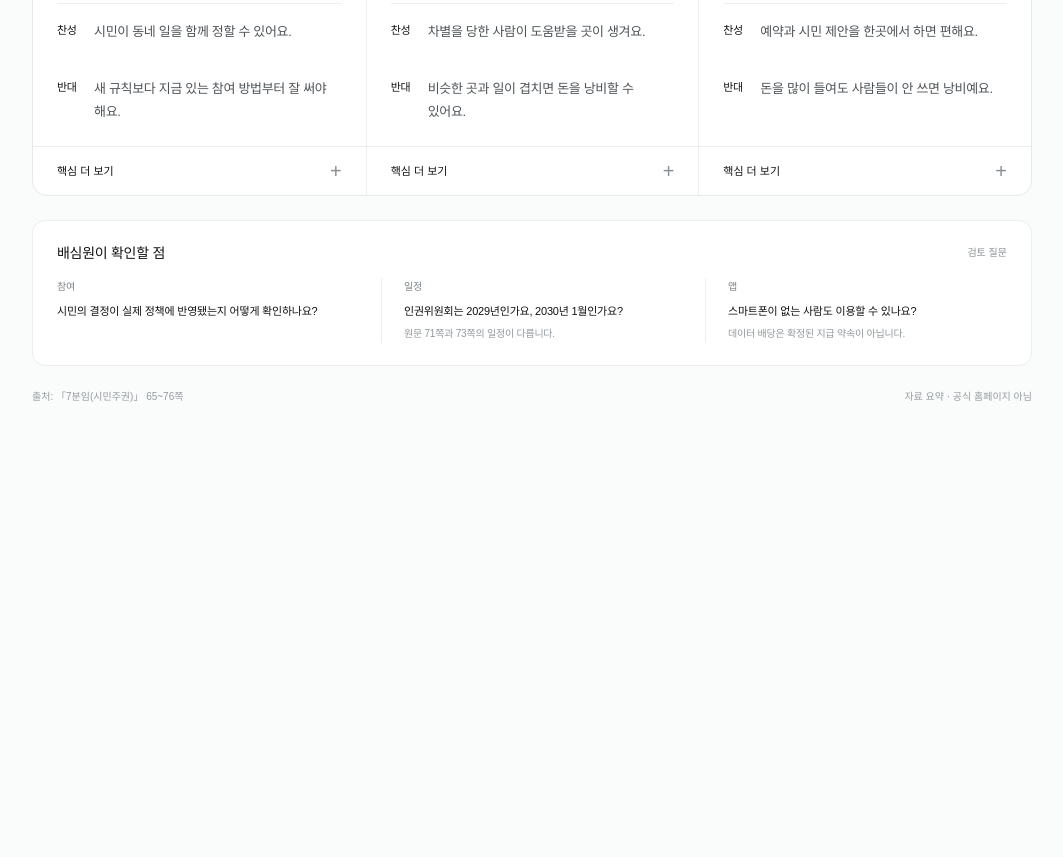
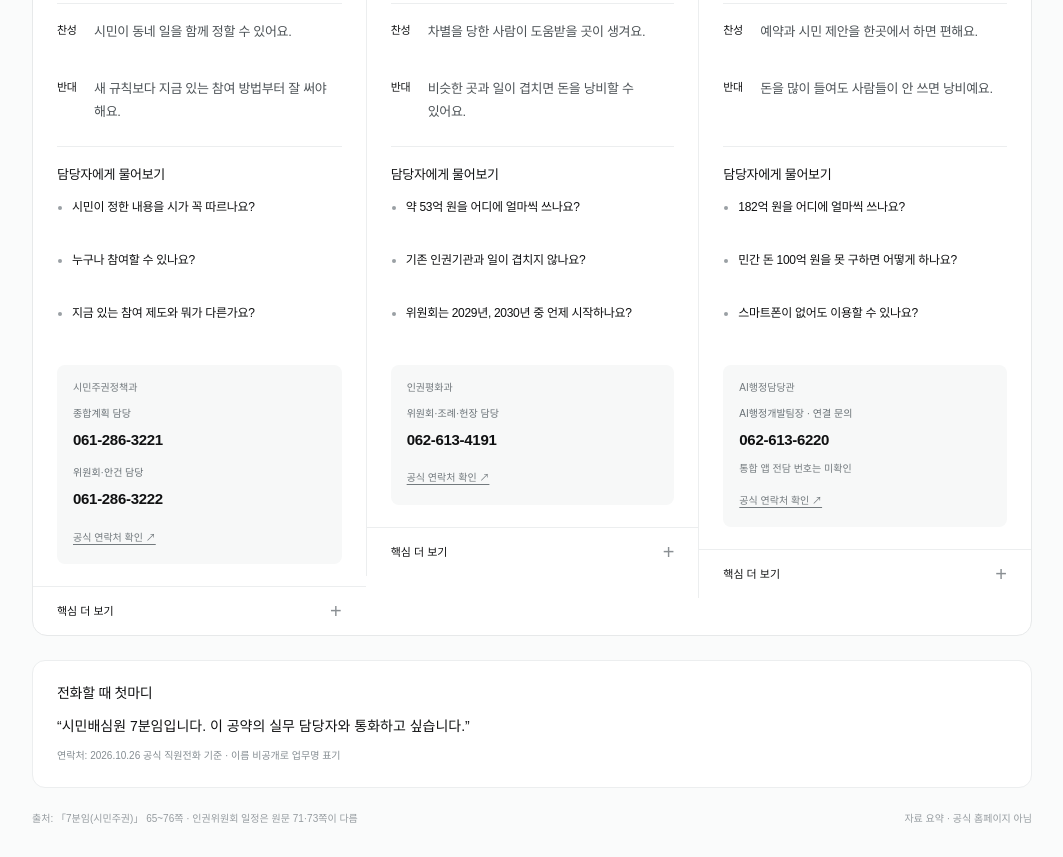
Before and after one commit to rlaalswn729312-wq/citizen-jury-9, a plain HTML site: page index.html in a window 1280 px wide. Shown: the part 952-1809 px from the top of the page, without its empty margins (108-1171 px from the left). Before the commit the page ends 1387 px from the top, so only its background shows below. Drawn offline with Linux system fonts and the light colour scheme.

Commit message:
안건별 질문과 공식 업무 연락처 추가

```diff
--- a/index.html
+++ b/index.html
@@ -21,7 +21,9 @@
 .opinions{margin:0 24px 22px;padding-top:16px;border-top:1px solid var(--line)}.opinions p{display:grid;grid-template-columns:28px minmax(0,1fr);gap:9px;min-height:47px;margin:0;color:#4d5357;font-size:13px;line-height:1.8;letter-spacing:-.025em}.opinions p+p{margin-top:10px}.opinions strong{padding-top:1px;color:var(--ink);font-size:11px;font-weight:700;white-space:nowrap}
 @media(min-width:721px) and (max-width:900px){.opinions{margin-inline:18px}.opinions p{min-height:70px}}
 @media(max-width:720px){.opinions{margin:0 22px 22px;padding-top:15px}.opinions p{min-height:0}.opinions p+p{margin-top:13px}}
-
+.official{margin:0 24px 22px;padding-top:18px;border-top:1px solid var(--line)}.official h4{margin:0 0 12px;font-size:13px;line-height:1.5;letter-spacing:-.025em}.official ul{display:grid;gap:10px;min-height:150px;padding-left:15px;margin:0 0 18px;font-size:12px;line-height:1.8;letter-spacing:-.025em}.official li::marker{color:#9aa0a4}.contact{padding:15px 16px;background:#f7f8f8;border-radius:8px}.contact p{margin:0}.contact .contact-dept{margin-bottom:10px;color:#737a7e;font-size:10px}.contact p+p{margin-top:10px}.contact p>span{display:block;margin-bottom:2px;font-size:10px;color:#697176}.contact p>a{display:inline-block;padding-block:3px;text-decoration:none;font-size:15px;font-weight:700;font-variant-numeric:tabular-nums;letter-spacing:-.02em}.contact p>a:hover{text-decoration:underline;text-underline-offset:3px}.contact small{display:block;margin-top:6px;font-size:10px;color:#737a7e}.contact .contact-source{display:inline-block;margin-top:12px;padding-block:3px;font-size:10px;text-decoration:underline;text-underline-offset:3px;color:#737a7e}.call-script{margin:11px 0 0;font-size:14px;line-height:1.8}.contact-note{margin:9px 0 0;font-size:10px;color:#858d92}
+@media(min-width:721px) and (max-width:900px){.official{margin-inline:18px}.official ul{min-height:195px}.contact{padding-inline:12px}.contact p>a{font-size:14px}}
+@media(max-width:720px){.official{margin-inline:22px;padding-top:17px}.official h4{font-size:14px}.official ul{min-height:0;font-size:13px;gap:9px}.contact{padding:15px 16px}.contact p>a{font-size:17px;padding-block:5px}.contact p>span,.contact .contact-dept{font-size:11px}.contact .contact-source{font-size:11px;min-height:32px}.call-script{font-size:13px}}
 </style>
 
 </head>
@@ -52,6 +54,11 @@
           <p class="plain-summary">시민 의견을 듣고 반영하는 절차를 정해요.</p>
           <dl class="facts"><div><dt>예산</dt><dd>별도 사업예산 없음<small>원문: 비예산</small></dd></div><div><dt>기간</dt><dd>2026.10 ~ 2029.12</dd></div></dl>
           <div class="opinions" aria-label="시민참여 찬반 의견 예시"><p><strong>찬성</strong><span>시민이 동네 일을 함께 정할 수 있어요.</span></p><p><strong>반대</strong><span>새 규칙보다 지금 있는 참여 방법부터 잘 써야 해요.</span></p></div>
+          <section class="official" aria-labelledby="ask-1">
+            <h4 id="ask-1">담당자에게 물어보기</h4>
+            <ul><li>시민이 정한 내용을 시가 꼭 따르나요?</li><li>누구나 참여할 수 있나요?</li><li>지금 있는 참여 제도와 뭐가 다른가요?</li></ul>
+            <div class="contact"><p class="contact-dept">시민주권정책과</p><p><span>종합계획 담당</span><a href="tel:0612863221">061-286-3221</a></p><p><span>위원회·안건 담당</span><a href="tel:0612863222">061-286-3222</a></p><a class="contact-source" href="https://www.jeonnam-gwangju.go.kr/contentsView.do?deptid=6130876&amp;pageId=jngj15&amp;type=lnk" target="_blank" rel="noopener noreferrer">공식 연락처 확인 ↗</a></div>
+          </section>
           <details id="policy-1"><summary>핵심 더 보기 <span class="chevron" aria-hidden="true">+</span></summary><div class="detail-body"><ul><li>시민참여의 약속과 규칙인 <b>헌장·조례</b>를 만들어요.</li><li><b>27개 시·구·군</b>이 쓸 같은 기준을 마련해요.</li><li>시민 설문 결과를 공개하고 정책을 고쳐요.</li></ul><p class="milestone"><span>2027.7 예정</span>헌장·조례·기본계획 마련</p><p class="source">원문 65~68쪽 · 시민주권정책과</p></div></details>
         </article>
         <article class="policy" id="policy-card-2">
@@ -60,6 +67,11 @@
           <p class="plain-summary">차별을 막고 피해자를 돕도록, 정책도 미리 살펴요.</p>
           <dl class="facts"><div><dt>예산</dt><dd>약 53억 원<small>52억 6,810만 원 · 시비</small></dd></div><div><dt>주요 일정</dt><dd>인권헌장 2028.12 예정</dd></div></dl>
           <div class="opinions" aria-label="인권 찬반 의견 예시"><p><strong>찬성</strong><span>차별을 당한 사람이 도움받을 곳이 생겨요.</span></p><p><strong>반대</strong><span>비슷한 곳과 일이 겹치면 돈을 낭비할 수 있어요.</span></p></div>
+          <section class="official" aria-labelledby="ask-2">
+            <h4 id="ask-2">담당자에게 물어보기</h4>
+            <ul><li>약 53억 원을 어디에 얼마씩 쓰나요?</li><li>기존 인권기관과 일이 겹치지 않나요?</li><li>위원회는 2029년, 2030년 중 언제 시작하나요?</li></ul>
+            <div class="contact"><p class="contact-dept">인권평화과</p><p><span>위원회·조례·헌장 담당</span><a href="tel:0626134191">062-613-4191</a></p><a class="contact-source" href="https://www.jeonnam-gwangju.go.kr/contentsView.do?deptid=6130046&amp;pageId=jngj15&amp;type=lnk" target="_blank" rel="noopener noreferrer">공식 연락처 확인 ↗</a></div>
+          </section>
           <details id="policy-2"><summary>핵심 더 보기 <span class="chevron" aria-hidden="true">+</span></summary><div class="detail-body"><ul><li><b>인권위원회</b>를 만들고 인권을 지킬 약속을 정해요.</li><li>정책과 예산이 사람의 권리를 해치는지 미리 살펴요.</li><li><b>인권지원센터</b>를 두고 교육 등을 지원해요.</li></ul><p class="milestone"><span>2030.1 예정</span>인권위원회 출범</p><p class="source">원문 69~73쪽 · 인권평화과</p></div></details>
         </article>
         <article class="policy" id="policy-card-3">
@@ -68,12 +80,17 @@
           <p class="plain-summary">예약·시민 제안 등 여러 서비스를 한곳에 모아요.</p>
           <dl class="facts"><div><dt>예산안</dt><dd>182억 원<small>국비 58 · 시비 24 · 민자 100억</small></dd></div><div><dt>기간</dt><dd>2026.7 ~ 2030.6</dd></div></dl>
           <div class="opinions" aria-label="통합 앱 찬반 의견 예시"><p><strong>찬성</strong><span>예약과 시민 제안을 한곳에서 하면 편해요.</span></p><p><strong>반대</strong><span>돈을 많이 들여도 사람들이 안 쓰면 낭비예요.</span></p></div>
+          <section class="official" aria-labelledby="ask-3">
+            <h4 id="ask-3">담당자에게 물어보기</h4>
+            <ul><li>182억 원을 어디에 얼마씩 쓰나요?</li><li>민간 돈 100억 원을 못 구하면 어떻게 하나요?</li><li>스마트폰이 없어도 이용할 수 있나요?</li></ul>
+            <div class="contact"><p class="contact-dept">AI행정담당관</p><p><span>AI행정개발팀장 · 연결 문의</span><a href="tel:0626136220">062-613-6220</a></p><small>통합 앱 전담 번호는 미확인</small><a class="contact-source" href="https://www.jeonnam-gwangju.go.kr/contentsView.do?deptid=6130937&amp;pageId=jngj15&amp;type=lnk" target="_blank" rel="noopener noreferrer">공식 연락처 확인 ↗</a></div>
+          </section>
           <details id="policy-3"><summary>핵심 더 보기 <span class="chevron" aria-hidden="true">+</span></summary><div class="detail-body"><ul><li>시민이 <b>제안·평가</b>에 참여하는 AI 서비스를 만들어요.</li><li>여러 행정 서비스를 <b>통합 앱</b>으로 묶어요.</li><li>사업비는 AI 플랫폼 <b>72억</b>, 통합 앱 <b>110억</b>이에요.</li></ul><p class="milestone"><span>검토 중</span>데이터 수익을 시민에게 나누는 방식</p><p class="source">원문 74~76쪽 · AI행정담당관</p></div></details>
         </article>
       </section>
     </section>
-    <aside class="review" aria-labelledby="review-title"><div class="review-heading"><h2 id="review-title">배심원이 확인할 점</h2><span class="review-label">검토 질문</span></div><ul><li><span>참여</span>시민의 결정이 실제 정책에 반영됐는지 어떻게 확인하나요?</li><li><span>일정</span>인권위원회는 2029년인가요, 2030년 1월인가요?<small>원문 71쪽과 73쪽의 일정이 다릅니다.</small></li><li><span>앱</span>스마트폰이 없는 사람도 이용할 수 있나요?<small>데이터 배당은 확정된 지급 약속이 아닙니다.</small></li></ul></aside>
-    <footer class="site-footer"><p>출처: 「7분임(시민주권)」 65~76쪽</p><p>자료 요약 · 공식 홈페이지 아님</p></footer>
+    <aside class="review call-guide" aria-labelledby="review-title"><div class="review-heading"><h2 id="review-title">전화할 때 첫마디</h2></div><p class="call-script">“시민배심원 7분임입니다. 이 공약의 실무 담당자와 통화하고 싶습니다.”</p><p class="contact-note">연락처: 2026.10.26 공식 직원전화 기준 · 이름 비공개로 업무명 표기</p></aside>
+    <footer class="site-footer"><p>출처: 「7분임(시민주권)」 65~76쪽 · 인권위원회 일정은 원문 71·73쪽이 다름</p><p>자료 요약 · 공식 홈페이지 아님</p></footer>
   </main>
 
 <script>
```
